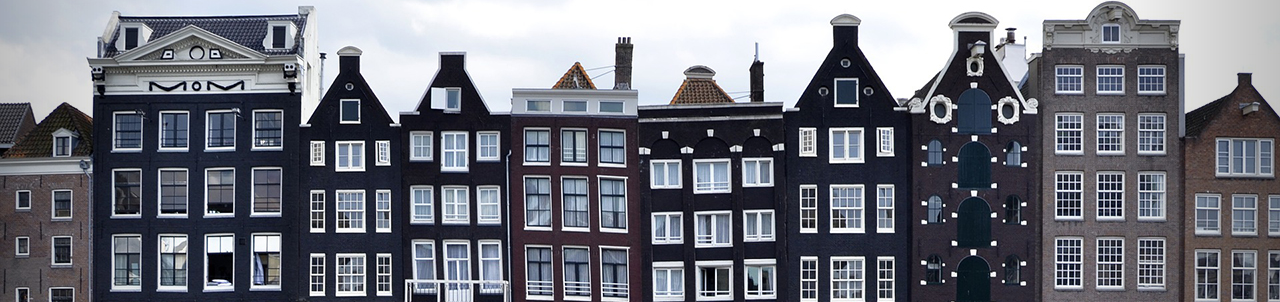
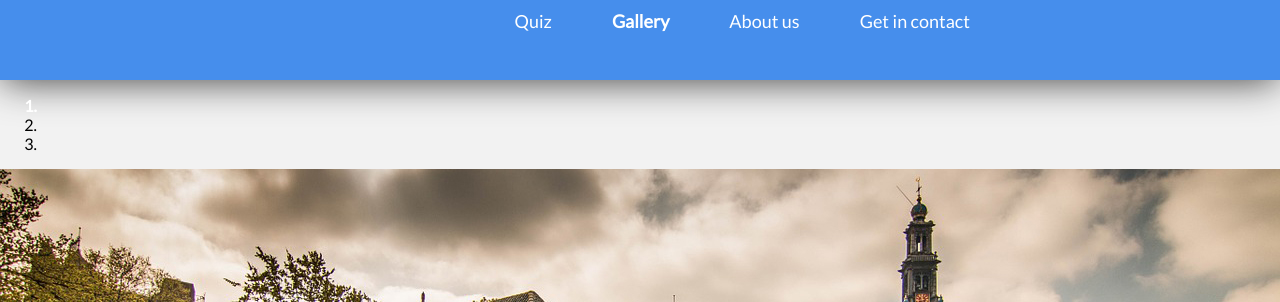
Before and after one commit to YoniStap/amsterdam-experience, a plain HTML site: page home.html in a window 1280 px wide. Shown: the part 30-332 px from the top of the page. Drawn offline with nearby package versions, Linux system fonts and the light colour scheme.

Commit message:
Update home.html

```diff
--- a/home.html
+++ b/home.html
@@ -1,18 +1,11 @@
 <!DOCTYPE html>
-<head>
-<meta charset="UTF-8">
-<title>Amsterdam Experience</title>
-<link rel="stylesheet" type="text/css" href="css/mystyle.css">
-<link rel="stylesheet" href="https://maxcdn.bootstrapcdn.com/bootstrap/3.3.6/css/bootstrap.min.css">
-<script src="https://ajax.googleapis.com/ajax/libs/jquery/1.11.3/jquery.min.js"></script>
-<script src="https://maxcdn.bootstrapcdn.com/bootstrap/3.3.6/js/bootstrap.min.js"></script>
-<script type="text/javascript" src="js/index.js"></script>
-<link href='https://fonts.googleapis.com/css?family=Lato' rel='stylesheet' type='text/css'>
-<script src="https://ajax.googleapis.com/ajax/libs/jquery/1.12.0/jquery.min.js"></script>
-<script src="js/gallery.js"></script>
-</head>
-
-<body>
+   <head>
+        <title>Our gallery</title>
+        <link rel="stylesheet" type="text/css" href="css/styles.css">
+        <link rel="stylesheet" href="https://maxcdn.bootstrapcdn.com/font-awesome/4.5.0/css/font-awesome.min.css">
+        <link href='https://fonts.googleapis.com/css?family=Lato' rel='stylesheet' type='text/css'>
+        <script src="https://ajax.googleapis.com/ajax/libs/jquery/1.12.0/jquery.min.js"></script>
+        <script src="js/gallery.js"></script>
     </head>
 
     <body>
```
